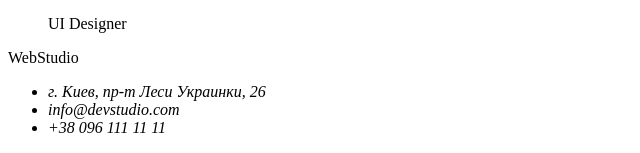
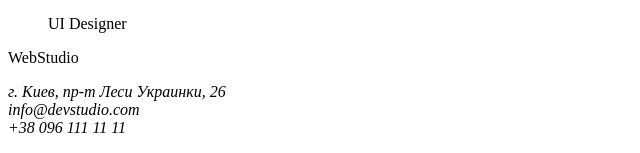
Before and after one commit to Iura-Radulov/goit-markup-hw-01, a plain HTML site: page index.html in a window 1280 px wide. Shown: the part 2520-2673 px from the top of the page, without its empty margins (0-640 px from the left). Drawn offline with Linux system fonts and the light colour scheme.

Commit message:
Урок 1

```diff
--- a/index.html
+++ b/index.html
@@ -93,12 +93,10 @@
     <footer>
         <p>WebStudio</p>
         <address>
-            <ul>
-                <li>г. Киев, пр-т Леси Украинки, 26</li>
-                <li>info@devstudio.com</li>
-                <li>+38 096 111 11 11</li>
-            </ul>
-        </address>
+        г. Киев, пр-т Леси Украинки, 26 <br>
+        info@devstudio.com <br>
+        +38 096 111 11 11
+       </address>
 
     </footer>
 </body>
```
